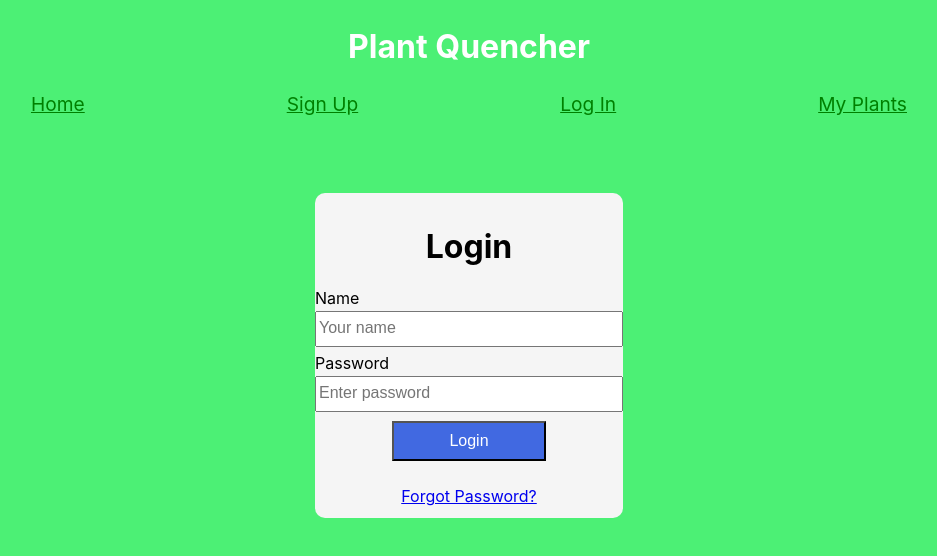
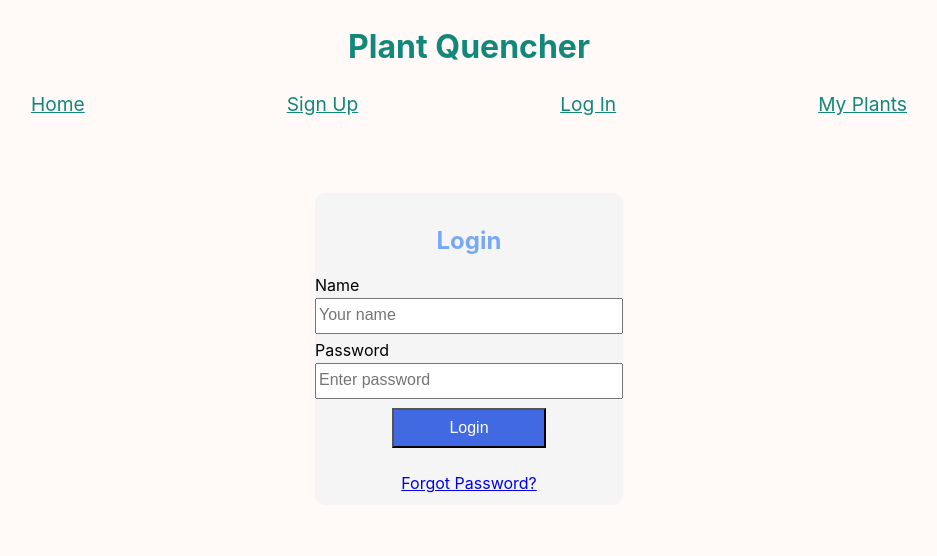
Before and after one commit to Vrndavana/Plant-Quencher, a React (Create React App) app in the folder water-plants/: page /Login in a window 1280 px wide. Shown: the top 556 px of the page, without its empty margins (171-1108 px from the left). Built offline with nearby package versions, Linux system fonts and the light colour scheme.

Commit message:
update styles to match marketing page

```diff
--- a/water-plants/public/index.html
+++ b/water-plants/public/index.html
@@ -24,7 +24,7 @@
       work correctly both with client-side routing and a non-root public URL.
       Learn how to configure a non-root public URL by running `npm run build`.
     -->
-    <title>React App</title>
+    <title>Plant Quencher</title>
   </head>
   <body>
     <noscript>You need to enable JavaScript to run this app.</noscript>
--- a/water-plants/src/App.css
+++ b/water-plants/src/App.css
@@ -1,7 +1,7 @@
 /* Pre made CSS */
 .App {
   text-align: center;
-  background-color: #4cf075 ;
+  background-color: rgb(255, 249, 247) ;
   height: 100vh;
   overflow: hidden;
 }
@@ -61,14 +61,15 @@
   display:flex;
   flex-direction: row;
   justify-content: space-evenly;
-  color:green;
+  color: rgb(18, 136, 122);
   font-size: 1.2rem;
 }
 h1 {
   font-size: 2rem;
+  color: rgb(18, 136, 122)!important;
 }
 h2 {
-  color: green;
+  color: rgb(121, 168, 244)!important;
 }
 
 label {
@@ -155,9 +156,7 @@ select.food-select {
   justify-content: center;
   margin: 2%;
 }
-h1 {
-  color: white;
-}
+
 .signup {
   color: black;
 }
@@ -189,7 +188,7 @@ h1 {
 
 
 .plantList {
-  background: #e8e8e8;
+  background: whitesmoke;
   border-radius: 4px;
   padding: 9px;
   padding-left: 2%;
@@ -226,5 +225,5 @@ input.input {
 
 .image {
   width: 60vw;
-  height: 70vh;
+  height: 75vh;
 }
--- a/water-plants/src/Components/Login.js
+++ b/water-plants/src/Components/Login.js
@@ -11,7 +11,7 @@ const LoginForm = ({ values, errors, touched, status }) => {
   return (
     <div className="form">
       <Form className="Log">
-        <h1 className="login">Login</h1>
+        <h2 className="login">Login</h2>
         <div className="loginLabels">
         <label htmlFor="name">
           Name
--- a/water-plants/src/Components/SignUp.js
+++ b/water-plants/src/Components/SignUp.js
@@ -11,7 +11,7 @@ const UserForm = ({ values, errors, touched, status }) => {
   return (
     <div className="form">
       <Form className="Sign">
-        <h1 className="signup">Sign Up</h1>
+        <h2 className="signup">Sign Up</h2>
         <div className="signupLabels">
         <label htmlFor="username">
           Name
--- a/water-plants/src/Components/Welcome.js
+++ b/water-plants/src/Components/Welcome.js
@@ -3,8 +3,7 @@ export default function WelcomePage() {
   return (
     <section className="welcome-page">
       <header>
-        <h2>Never forget to water your plants again!</h2>
-
+      <br />
         <img className="image" src="https://images.unsplash.com/photo-1497990571654-77aa8ec36038?ixlib=rb-1.2.1&ixid=eyJhcHBfaWQiOjEyMDd9&auto=format&fit=crop&w=2834&q=80" />
       </header>
     </section>
```
